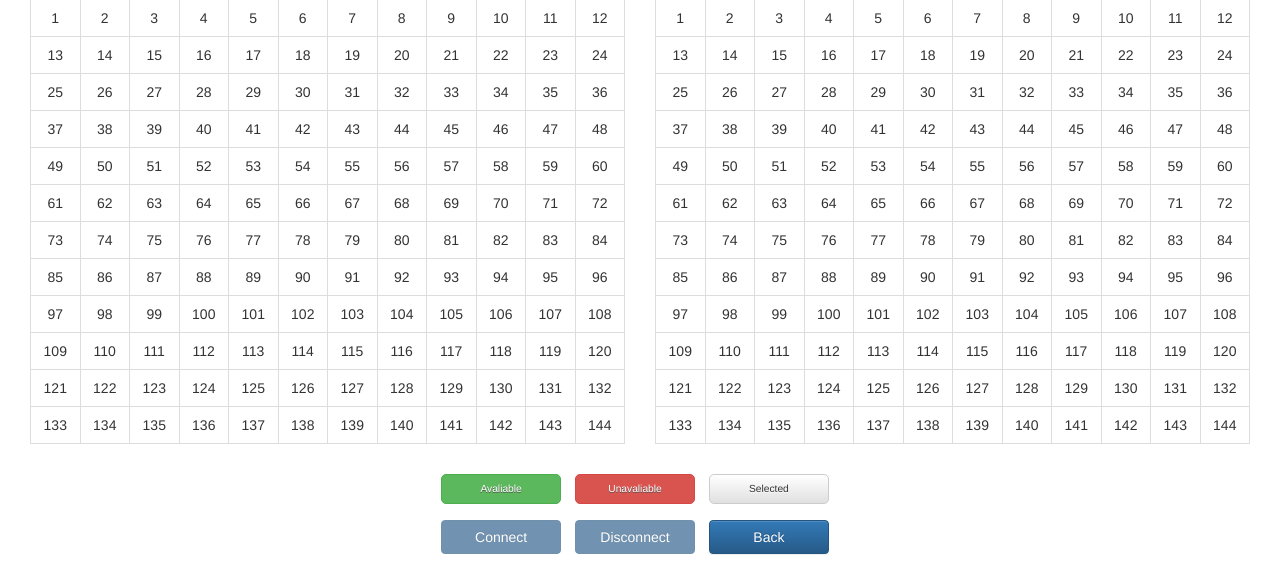
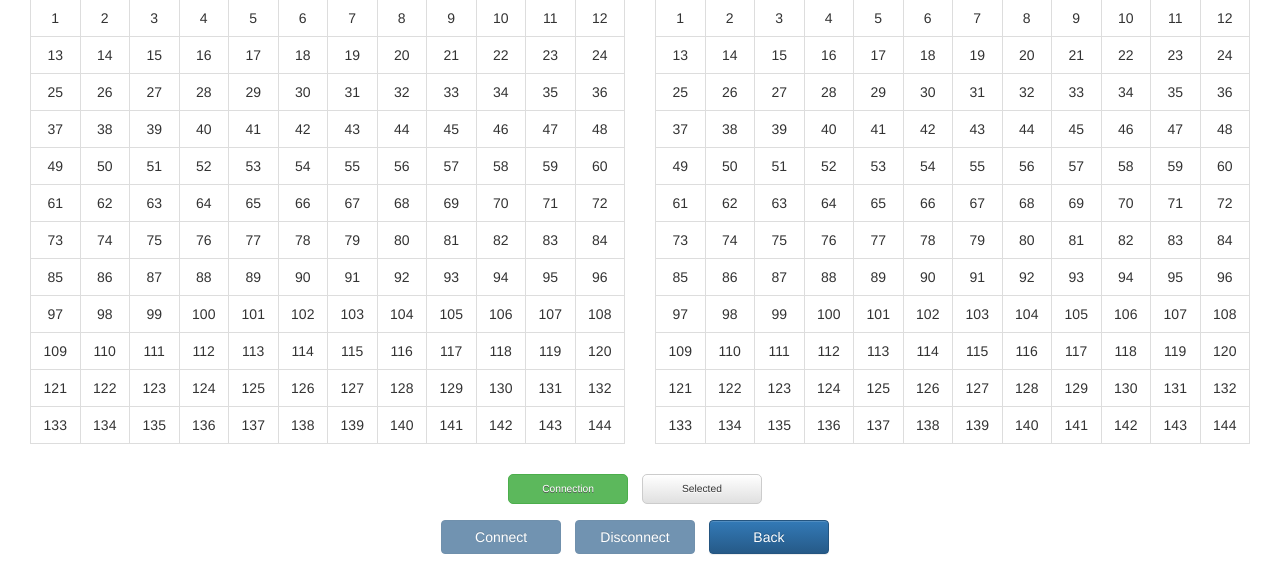
Before and after one commit to Gee-log/rico-frontend, a Django app: page /portconnection/ in a window 1280 px wide. Shown: the part 364-938 px from the top of the page. Run offline with Django 3.2, Linux system fonts and the light colour scheme; data comes from the database, SQL or seed files in the repository; some libraries are stand-ins or nearby versions.

Commit message:
Update Port Connection UI & button function

```diff
--- a/UI/mysite/personal/static/personal/js/portconnection.js
+++ b/UI/mysite/personal/static/personal/js/portconnection.js
@@ -84,8 +84,11 @@ $(document).ready(function () {
   });
 
   $("#Disconnect").click(function (e) {
+
+    $("td").removeClass('selected');
     $("#" + selectedEastPortId).removeClass('connected');
     $("#" + selectedWestPortId).removeClass('connected');
+    $("#Disconnect").attr('disabled', 'disabled');
 
     console.log("Disconnecting EastPortID " + selectedEastPortId + " To WestPortID " +
       selectedWestPortId);
--- a/UI/mysite/personal/templates/personal/portconnection.html
+++ b/UI/mysite/personal/templates/personal/portconnection.html
@@ -86,8 +86,7 @@
     <!-- Footer -->
     <footer class="container-fluid text-center">
         <div class="col-sm-12">
-            <button type="button" class="ghost-button-avaliable nohover responsive-width">Avaliable</button>
-            <button type="button" class="ghost-button-unavaliable nohover responsive-width">Unavaliable</button>
+            <button type="button" class="ghost-button-avaliable nohover responsive-width">Connection</button>
             <button type="button" class="ghost-button-selected nohover responsive-width">Selected</button>
         </div>
     </footer>
```
